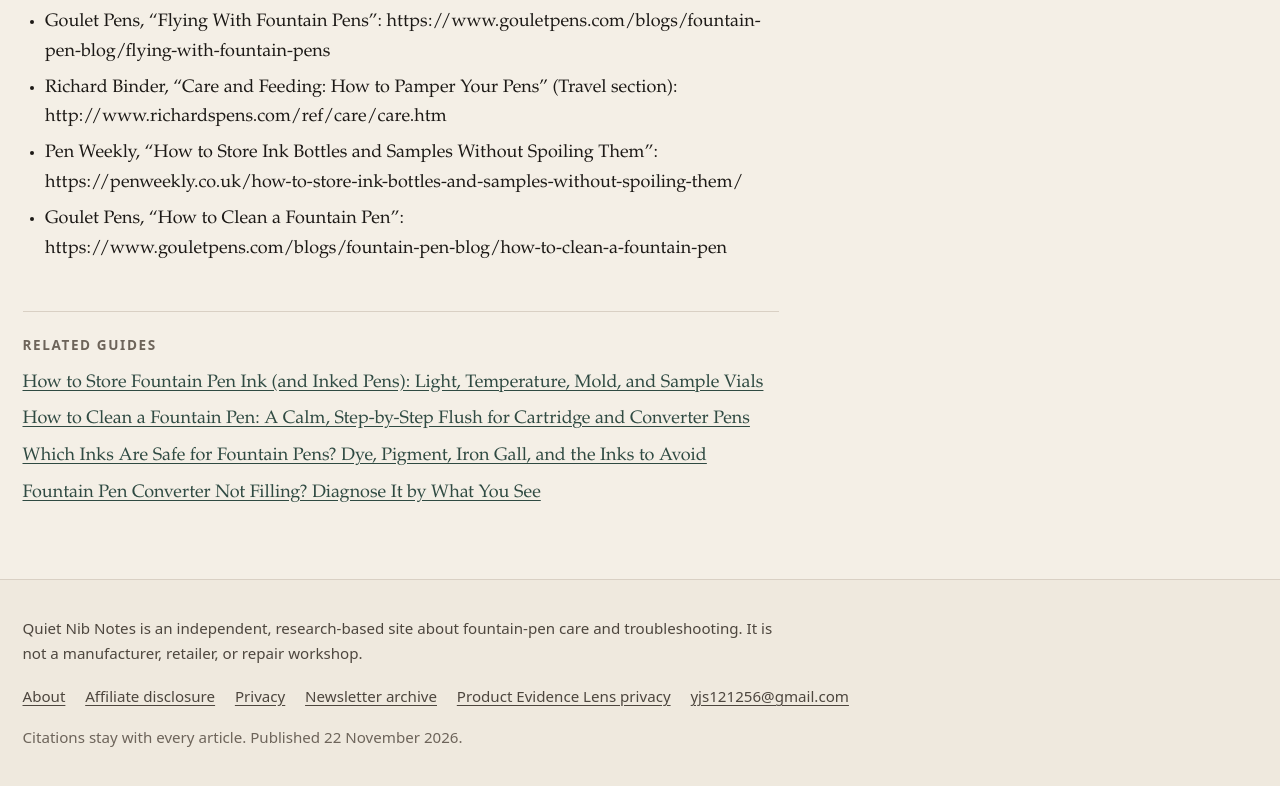
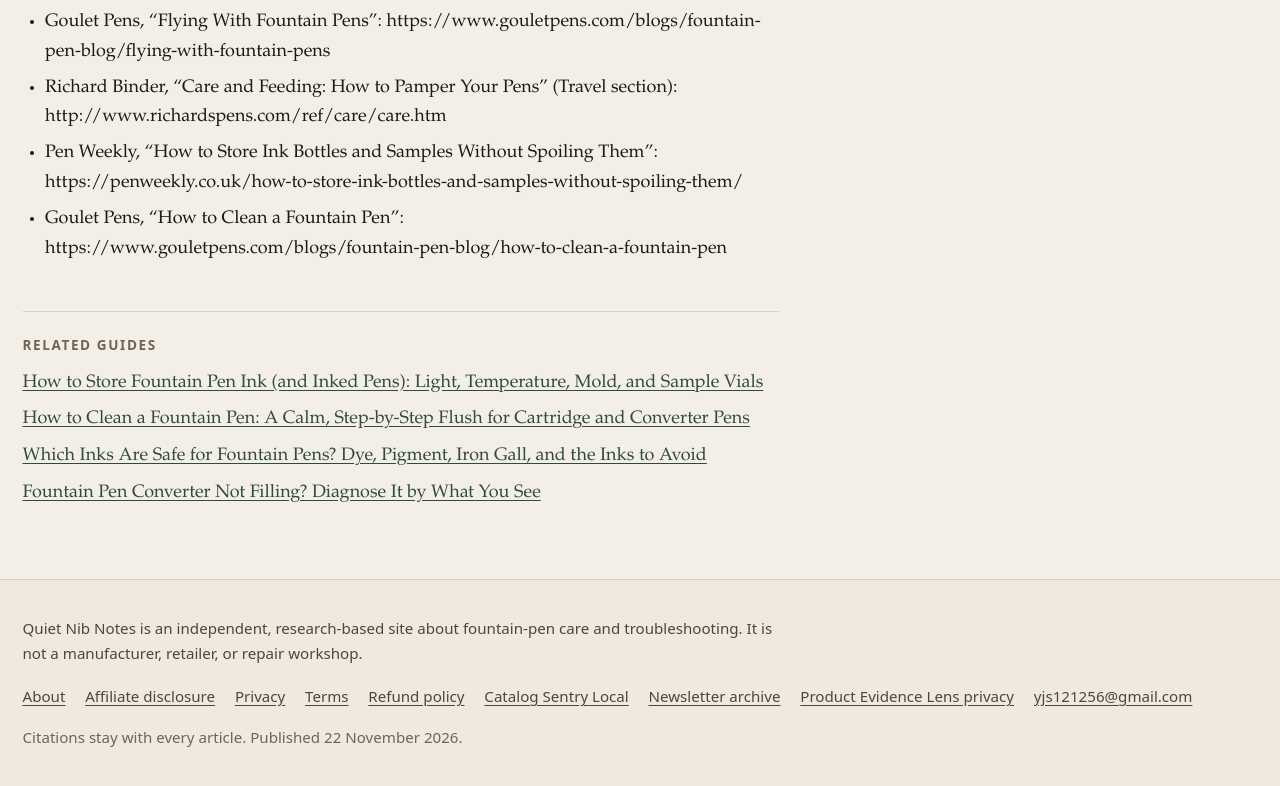
Before and after one commit to yjs121256/quiet-nib-notes, a plain HTML site: page flying-with-a-fountain-pen/index.html in a window 1280 px wide. Shown: the part 4319-5105 px from the top of the page. Drawn offline with Linux system fonts and the light colour scheme.

Commit message:
Update storage and travel guides for quietnibnotes.com.

```diff
--- a/flying-with-a-fountain-pen/index.html
+++ b/flying-with-a-fountain-pen/index.html
@@ -5,7 +5,7 @@
   <meta name="viewport" content="width=device-width, initial-scale=1">
   <title>Flying With a Fountain Pen: How to Avoid Leaks at Takeoff, and How to Pack Ink — Quiet Nib Notes</title>
   <meta name="description" content="Why fountain pens can leak as cabin pressure changes, and how to prevent it: empty or full, nib up, don't write during the climb, and pack ink bottles carefully.">
-  <link rel="canonical" href="https://yjs121256.github.io/quiet-nib-notes/flying-with-a-fountain-pen/">
+  <link rel="canonical" href="https://quietnibnotes.com/flying-with-a-fountain-pen/">
   <link rel="icon" href="../favicon.svg" type="image/svg+xml">
   <link rel="stylesheet" href="../css/site.css">
 
@@ -112,6 +112,9 @@
       <li><a href="../about/">About</a></li>
       <li><a href="../affiliate-disclosure/">Affiliate disclosure</a></li>
       <li><a href="../privacy/">Privacy</a></li>
+      <li><a href="../terms.html">Terms</a></li>
+      <li><a href="../refund-policy.html">Refund policy</a></li>
+      <li><a href="../catalog-sentry/">Catalog Sentry Local</a></li>
       <li><a href="../newsletter/">Newsletter archive</a></li>
       <li><a href="../product-evidence-lens/privacy.html">Product Evidence Lens privacy</a></li>
       <li><a href="mailto:yjs121256@gmail.com">yjs121256@gmail.com</a></li>
```
Also changed, not shown: how-to-store-fountain-pen-ink/index.html (+4 -1 lines).
